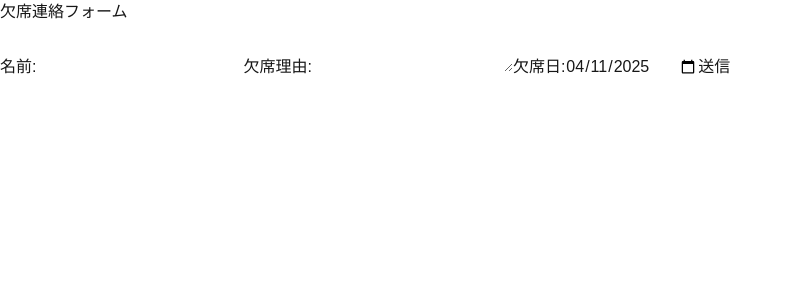
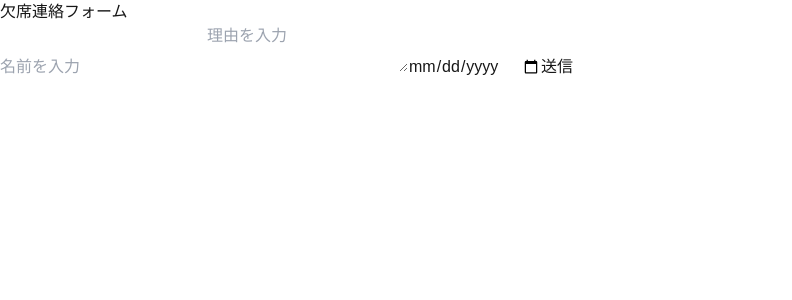
Before and after one commit to Wizamari1138/Procon-absence-form, a Next.js app: page / in a window 1280 px wide. Shown: the top 300 px of the page, without its empty margins (0-792 px from the left). Built offline with nearby package versions, Linux system fonts and the light colour scheme.

Commit message:
Resendを使用してメール送信機能を実装し、フォームのUIを改善

```diff
--- a/package.json
+++ b/package.json
@@ -12,7 +12,8 @@
     "next": "15.1.7",
     "nodemailer": "^6.10.0",
     "react": "^19.0.0",
-    "react-dom": "^19.0.0"
+    "react-dom": "^19.0.0",
+    "resend": "^4.2.0"
   },
   "devDependencies": {
     "@eslint/eslintrc": "^3",
--- a/src/app/api/sendMail/route.ts
+++ b/src/app/api/sendMail/route.ts
@@ -1,30 +1,27 @@
 import { NextResponse } from "next/server";
-import nodemailer from "nodemailer";
+import { Resend } from "resend";
+
+const resend = new Resend(process.env.RESEND_API_KEY);
 
 export async function POST(req: Request) {
   const { name, reason, date } = await req.json();
 
-  // Gmail の設定
-  const transporter = nodemailer.createTransport({
-    service: "gmail",
-    auth: {
-      user: process.env.GMAIL_USER,
-      pass: process.env.GMAIL_PASS,
-    },
-  });
+  try {
+    const { error } = await resend.emails.send({
+      from: "欠席連絡フォーム <onboarding@resend.dev>", // sandbox用送信元
+      to: [process.env.OWNER_EMAIL ?? ""],
+      subject: "【欠席連絡】",
+      text: `名前: ${name}\n理由: ${reason}\n日付: ${date}`,
+    });
 
-  const mailOptions = {
-    from: process.env.GMAIL_USER,
-    to: process.env.OWNER_EMAIL, // 受信者（オーナーのメール）
-    subject: "【欠席連絡】" + name,
-    text: `名前: ${name}\n欠席日: ${date}\n理由: ${reason}`,
-  };
+    if (error) {
+      console.error("Resend error:", error);
+      return NextResponse.json({ error: "送信に失敗しました" }, { status: 500 });
+    }
 
-  try {
-    await transporter.sendMail(mailOptions);
-    return NextResponse.json({ message: "メール送信成功" }, { status: 200 });
-  } catch (error) {
-    console.error("メール送信失敗", error);
-    return NextResponse.json({ message: "メール送信失敗" }, { status: 500 });
+    return NextResponse.json({ message: "送信しました！" }, { status: 200 });
+  } catch (e) {
+    console.error("送信エラー:", e);
+    return NextResponse.json({ error: "送信エラーが発生しました" }, { status: 500 });
   }
 }
--- a/src/app/page.tsx
+++ b/src/app/page.tsx
@@ -1,72 +1,60 @@
+// app/page.tsx
 "use client";
+
 import { useState } from "react";
 
-export default function AbsenceForm() {
-  const [name, setName] = useState<string>("");
-  const [reason, setReason] = useState<string>("");
-  const today = new Date();
-  const formattedTodayDate = today.toLocaleDateString("ja-JP", {year: "numeric",month: "2-digit",
-    day: "2-digit"}).replaceAll('/', '-')
-  const [date, setDate] = useState<string>(formattedTodayDate);
+export default function Home() {
+  const [name, setName] = useState("");
+  const [reason, setReason] = useState("");
+  const [date, setDate] = useState("");
+  const [message, setMessage] = useState("");
 
   const handleSubmit = async (e: React.FormEvent) => {
     e.preventDefault();
     const res = await fetch("/api/sendMail", {
       method: "POST",
+      body: JSON.stringify({ name, reason, date }),
       headers: { "Content-Type": "application/json" },
-      body: JSON.stringify({ name, reason, date }),
     });
 
-    if (res.ok) {
-      alert("メールが送信されました");
-      setName("");
-      setReason("");
-      setDate("");
-    } else {
-      alert("送信に失敗しました");
-    }
+    const result = await res.json();
+    setMessage(result.message || result.error);
   };
 
   return (
-    <div className="flex flex-col items-center justify-center min-h-screen bg-gray-100 p-4">
-      <h1 className="text-2xl font-bold text-gray-900 mb-4">欠席連絡フォーム</h1>
-      <form onSubmit={handleSubmit} className="bg-white p-6 rounded-lg shadow-md w-80">
-        <label className="block mb-2 text-gray-900 font-semibold">
-          名前:
+    <main className="p-4 max-w-xl mx-auto">
+      <h1 className="text-2xl font-bold mb-4">欠席連絡フォーム</h1>
+      <form onSubmit={handleSubmit} className="space-y-4">
         <input
           type="text"
           value={name}
           onChange={(e) => setName(e.target.value)}
-            className="w-full p-2 border rounded mt-1"
+          className="w-full p-2 border rounded mt-1 text-white bg-gray-800 border-white placeholder-white/70"
+          placeholder="名前を入力"
           required
         />
-        </label>
-
-        <label className="block mb-2 text-gray-900 font-semibold">
-          欠席理由:
         <textarea
           value={reason}
           onChange={(e) => setReason(e.target.value)}
-            className="w-full p-2 border rounded mt-1"
+          className="w-full p-2 border rounded mt-1 text-white bg-gray-800 border-white placeholder-white/70"
+          placeholder="理由を入力"
           required
         />
-        </label>
-
-        <label className="block mb-4 text-gray-900 font-semibold">
-          欠席日:
         <input
           type="date"
           value={date}
           onChange={(e) => setDate(e.target.value)}
-            className="w-full p-2 border rounded mt-1"
+          className="w-full p-2 border rounded mt-1 text-white bg-gray-800 border-white"
           required
         />
-        </label>
-
-        <button type="submit" className="w-full bg-blue-500 text-white py-2 rounded">
+        <button
+          type="submit"
+          className="bg-blue-500 text-white px-4 py-2 rounded hover:bg-blue-600"
+        >
           送信
         </button>
       </form>
-    </div>
+      {message && <p className="mt-4">{message}</p>}
+    </main>
   );
 }
```
Also changed, not shown: 1 other file (tests, documents, lock files or other folders). Lines whose indentation alone changed are shown as unchanged.
